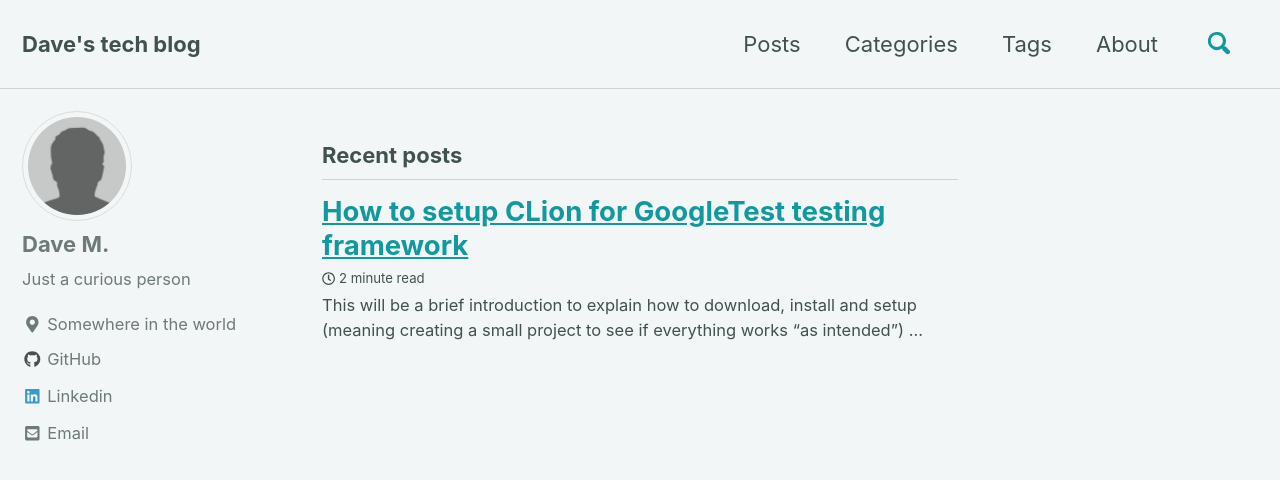
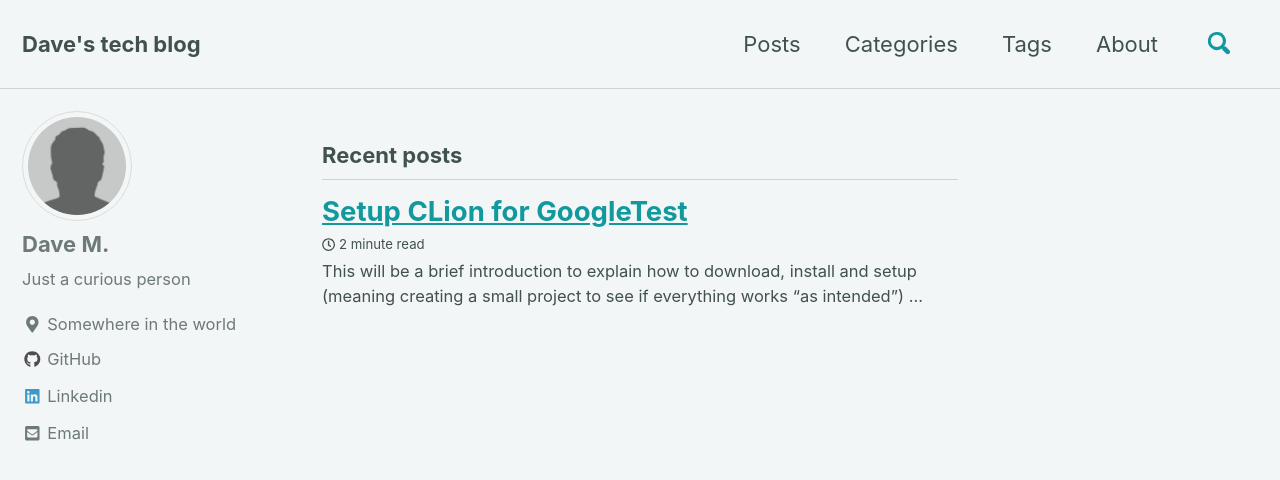
Before and after one commit to dave-man/dave-man.github.io, a Jekyll site: the page built from index.html, in a window 1280 px wide and 900 px high. Shown: the top 480 px of the window. Built offline with Jekyll 4.4.1, drawn with Linux system fonts in a browser that asks for light colours; cached includes are drawn as plain includes; nearby versions of some CDN libraries; the list of posts is cut into pages by our own code.

Commit message:
Typo corrections and modify default layout for first post

```diff
--- a/_posts/2019-06-29-Setup-CLion-with-GoogleTest.md
+++ b/_posts/2019-06-29-Setup-CLion-with-GoogleTest.md
@@ -1,6 +1,6 @@
 ---
-layout: post
-title: "How to setup CLion for GoogleTest testing framework"
+layout: home
+title: "Setup CLion for GoogleTest"
 date: 2019-06-29
 categories:
   - Blog
@@ -83,7 +86,8 @@ you should now have all the necessary headers placed in /usr/local/include
 and the related libraries in /usr/local/lib
 You're ready to test wether everything works corretly!
 
-# Let's try out
+## Let's try out
+
 Pop open CLion and create a new project ("C++ Executable", CLion will set up for you
 a CMake project by default).
 
```
Also changed, not shown: other parts of _posts/2019-06-29-Setup-CLion-with-GoogleTest.md (+4 -1 lines).
